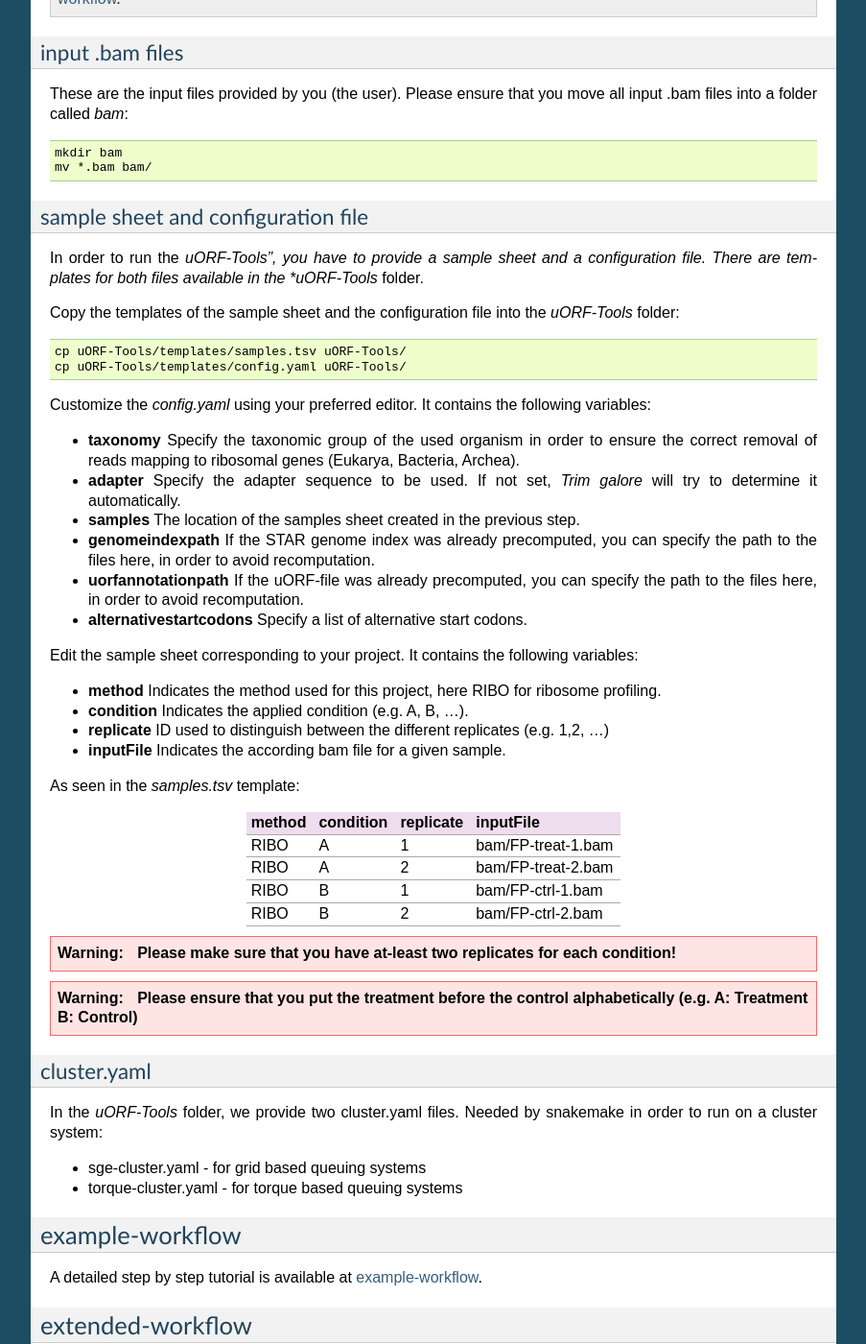
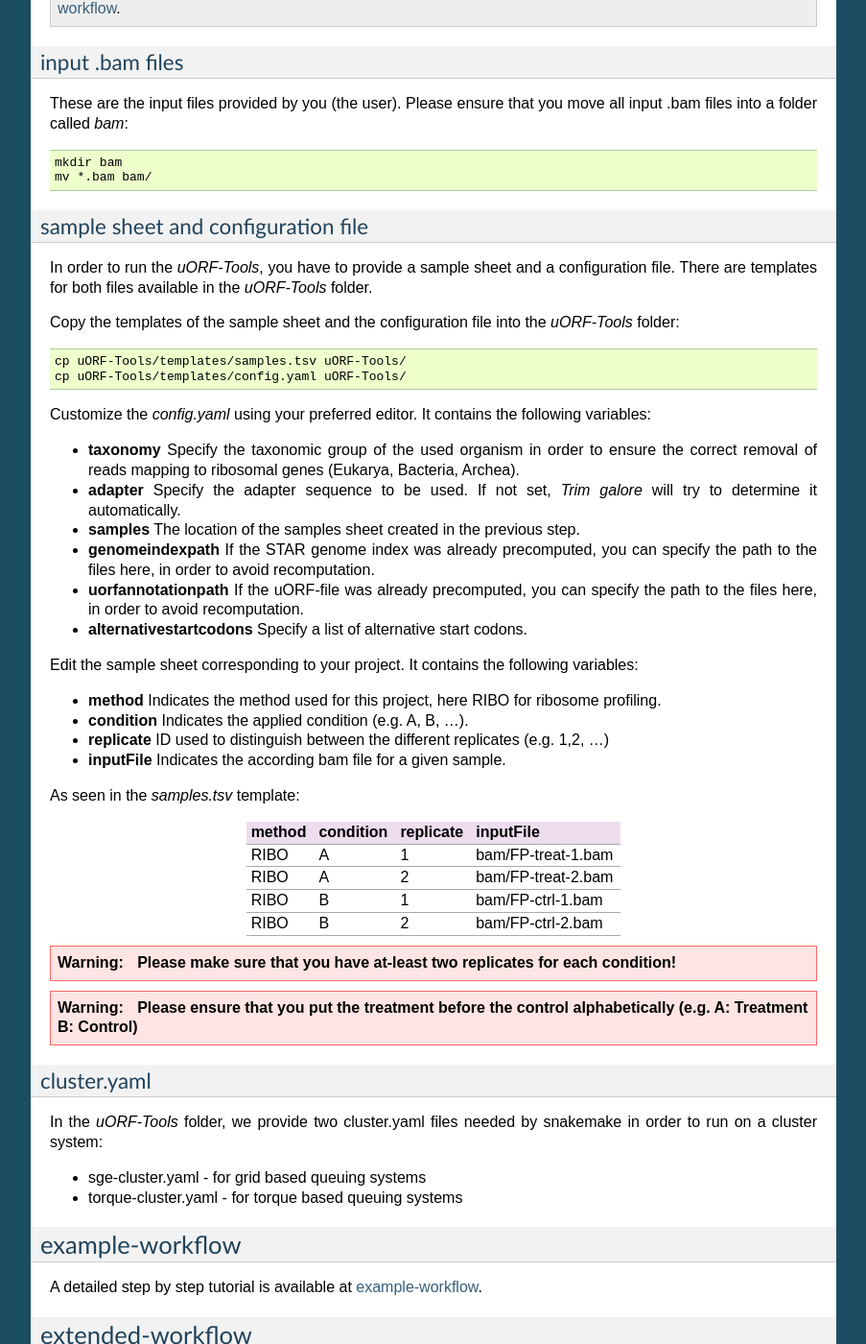
Before and after one commit to RickGelhausen/uORF-Tools_ReadTheDocs, a Sphinx documentation site: the page built from docs/source/overview.rst, in a window 1280 px wide and 1400 px high, scrolled down 3438 px. Shown: the whole window at 96% size, without its empty margins (198-1101 px from the left). Built offline with Sphinx 7.4.7, drawn with Linux system fonts in a browser that asks for light colours; cross-references to code outside the pages are shown as plain code; some of the changed text lies outside the part shown.

Commit message:
fixed typos

```diff
--- a/docs/source/overview.rst
+++ b/docs/source/overview.rst
@@ -78,8 +78,7 @@
 miniconda3
 **********
 
-As this workflow is based on the workflow management system  `snakemake <https://snakemake.readthedocs.io/en/stable/>`_ :cite:`KOE:RAH:2018Snakemake`.
-Snakemake will download all necessary dependencies via `conda <https://conda.io/docs/user-guide/install/index.html>`_.
+As this workflow is based on the workflow management system  `snakemake <https://snakemake.readthedocs.io/en/stable/>`_ :cite:`KOE:RAH:2018Snakemake`, Snakemake will download all necessary dependencies via `conda <https://conda.io/docs/user-guide/install/index.html>`_.
 
 We strongly recommend installing `miniconda3 <https://conda.io/miniconda.html>`_ with python3.7.
 
@@ -158,7 +157,7 @@
 sample sheet and configuration file
 ***********************************
 
-In order to run the *uORF-Tools", you have to provide a sample sheet and a configuration file.
+In order to run the *uORF-Tools*, you have to provide a sample sheet and a configuration file.
 There are templates for both files available in the *uORF-Tools* folder.
 
 Copy the templates of the sample sheet and the configuration file into the *uORF-Tools* folder:
@@ -204,7 +203,7 @@
 cluster.yaml
 ************
 
-In the *uORF-Tools* folder, we provide two cluster.yaml files. Needed by snakemake in order to run on a cluster system:
+In the *uORF-Tools* folder, we provide two cluster.yaml files needed by snakemake in order to run on a cluster system:
 
 • sge-cluster.yaml - for grid based queuing systems
 • torque-cluster.yaml - for torque based queuing systems
```
Also changed, not shown: other parts of docs/source/overview.rst (+1 -1 lines).
